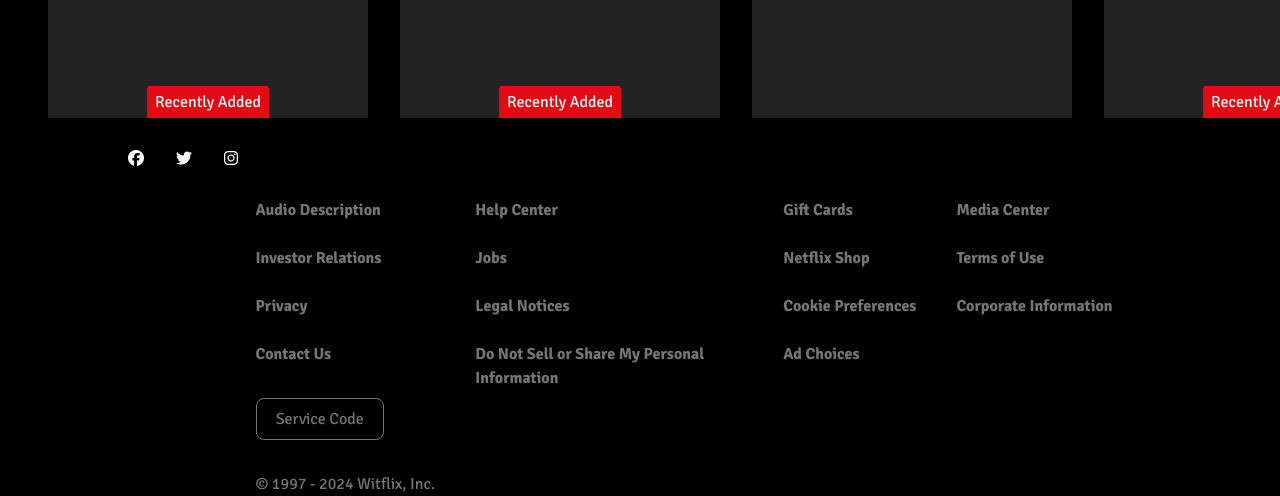
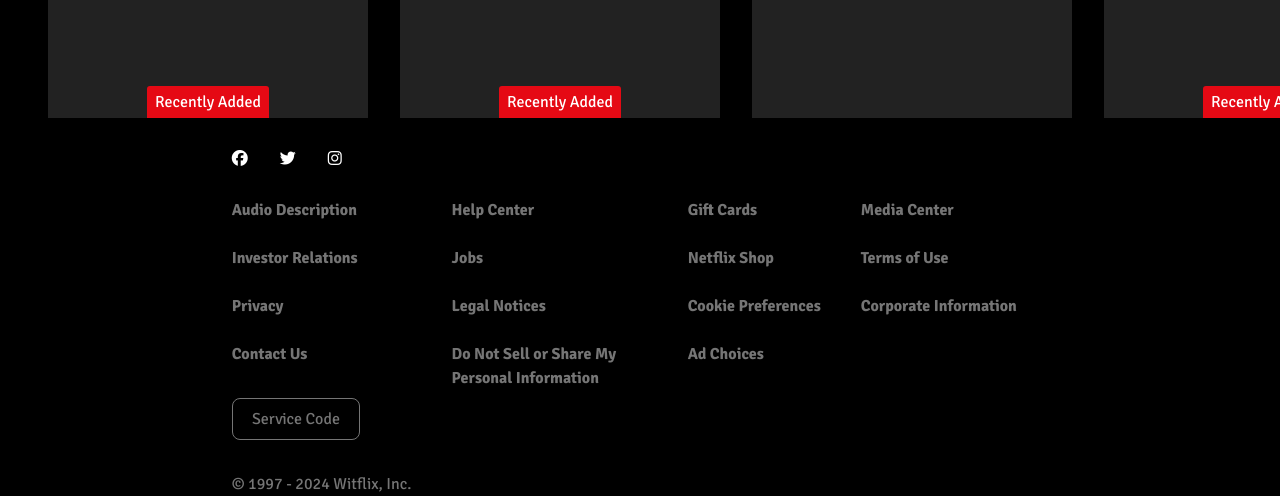
Before and after one commit to gokcanparlaktas/witflix, a website built with Vite: page mainpage.html in a window 1280 px wide. Shown: the part 1070-1566 px from the top of the page. Built offline with nearby package versions, Linux system fonts and the light colour scheme.

Commit message:
Last details added. Project completed.

```diff
--- a/mainpage.html
+++ b/mainpage.html
@@ -194,12 +194,14 @@
         </section>
       </section>
       <footer class="body-padding-left white">
-        <div class="flex gap-m margin-m">
+        <div class="flex justify-center align-center flex-col">
+          <div>
+            <div class="flex gap-m mt-m margin-i mb-m">
               <i class="fa-brands fa-facebook"></i>
               <i class="fa-brands fa-twitter"></i>
               <i class="fa-brands fa-instagram"></i>
             </div>
-        <div class="flex justify-center">
+            <div class="flex">
               <div>
                 <ul class="flex-col">
                   <a
@@ -326,6 +328,8 @@
                 </ul>
               </div>
             </div>
+          </div>
+        </div>
       </footer>
     </div>
   </body>
--- a/reset.css
+++ b/reset.css
@@ -66,3 +66,5 @@ h6 {
 #__next {
   isolation: isolate;
 }
+ul {
+}
--- a/style.css
+++ b/style.css
@@ -404,3 +404,9 @@ nav a {
   margin-left: 5rem;
   margin-bottom: 2rem;
 }
+.margin-i {
+  margin-left: 40px;
+}
+.mb-m {
+  margin-bottom: 2rem;
+}
```
Lines whose indentation alone changed are shown as unchanged.
